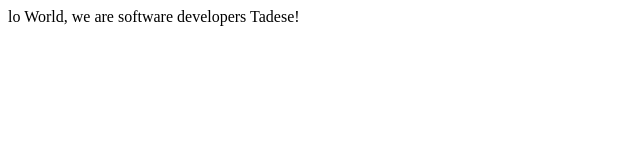
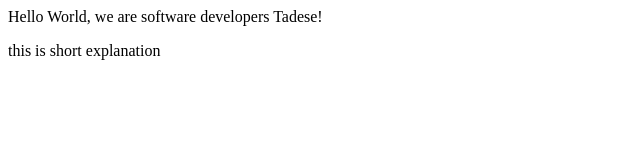
Before and after one commit to TadesseDev/Microvers2, a plain HTML site: page index.html in a window 1280 px wide. Shown: the whole page, without its empty margins (0-640 px from the left). Drawn offline with Linux system fonts and the light colour scheme.

Commit message:
first part of the freecodeCamp

```diff
--- a/index.html
+++ b/index.html
@@ -8,11 +8,12 @@
 
   <body>
     <script src="https://cdn.freecodecamp.org/testable-projects-fcc/v1/bundle.js"></script>
-    <div>lo World, we are software developers Tadese!</div>
+    <div>Hello World, we are software developers Tadese!</div>
+    <title id="title"> </title>
+    <p id="description"> this is short explanation</p>
+    <form action="" id="survey-form"></form>
     <!--
-
     Hello Camper!
-
     For now, the test suite only works in Chrome!
     Please read the README below in the JS Editor before beginning.
     Feel free to delete this message once you have read it.
```
